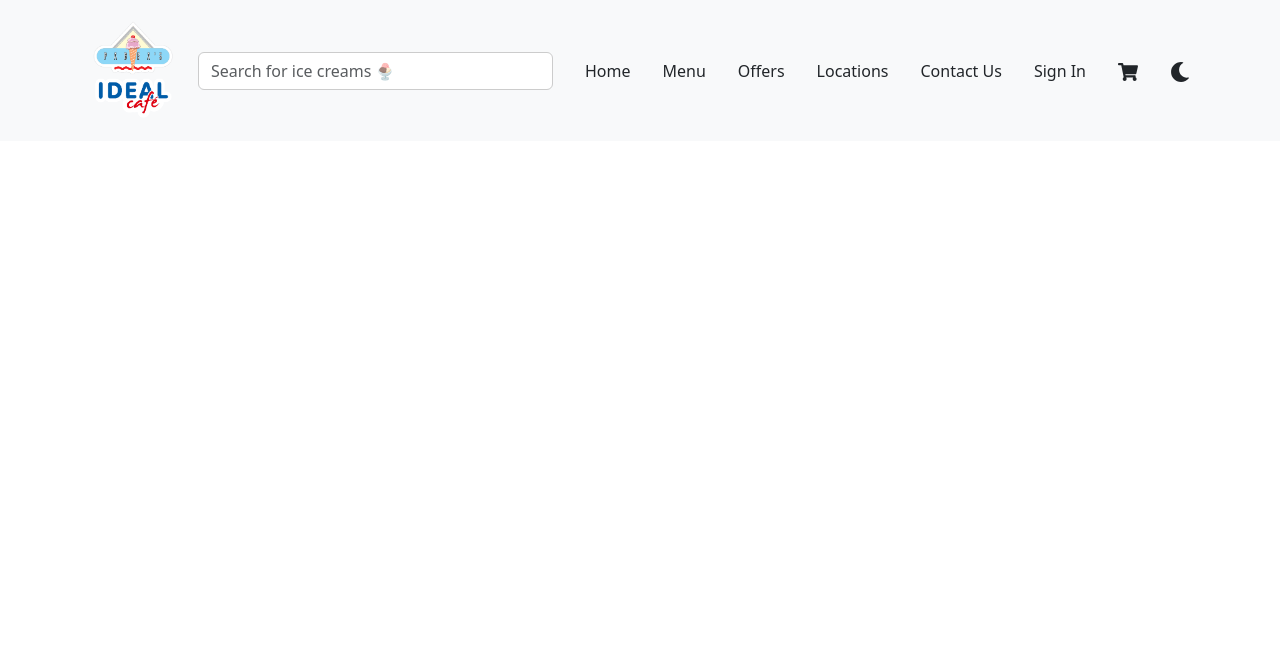
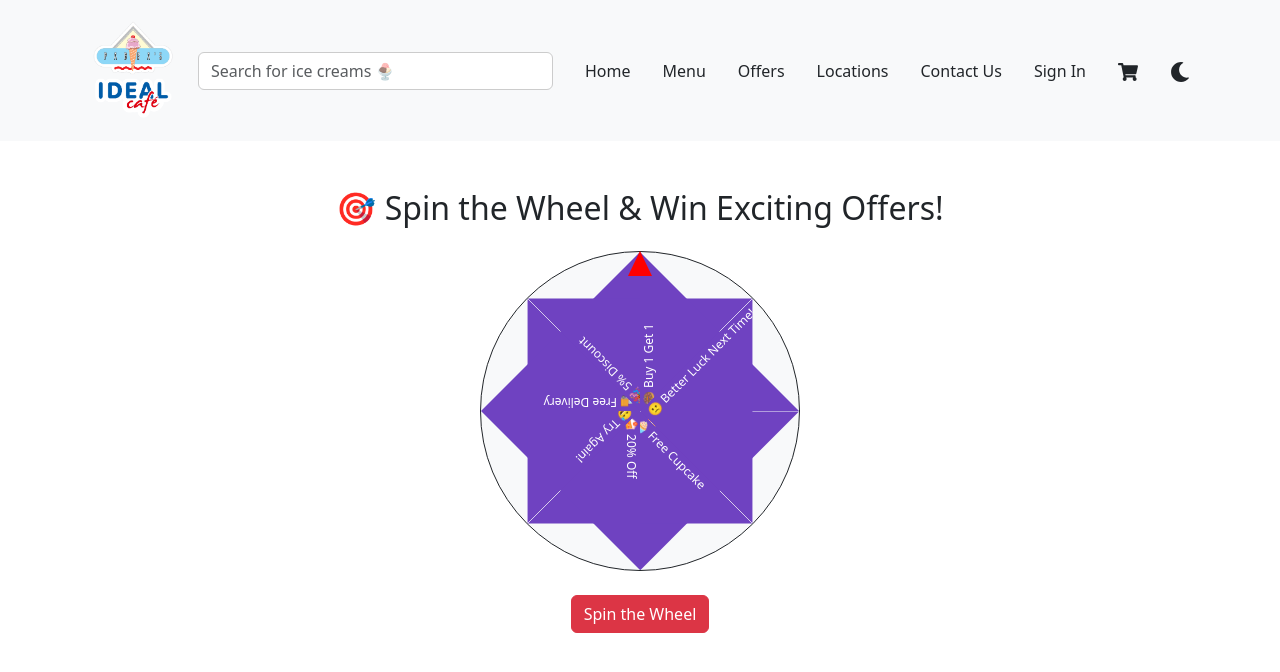
Before and after one commit to sanikasail00/Ideal_cafe, a React (Vite) app: page /Offers in a window 1280 px wide. Shown: the top 672 px of the page. Built offline with nearby package versions, Linux system fonts and the light colour scheme.

Commit message:
Added Spinwheel and offers page

```diff
--- a/src/App.jsx
+++ b/src/App.jsx
@@ -4,7 +4,7 @@ import Menupage from './components/Menupage';
 import { BrowserRouter as Router, Routes, Route } from 'react-router-dom';
 import Home from "./components/Home"
 import Contactus from './components/Contactus';
-
+import Offers from './components/Offers';
 export default function App() {
   return (
     <Router>
@@ -13,6 +13,7 @@ export default function App() {
         <Route path="/" element={<Home />} />
         <Route path="/Menu" element={<Menupage />} />
         <Route path="/Contact Us" element={<Contactus/>}/>
+        <Route path="Offers" element={<Offers/>}/>
       </Routes>
     </Router>
   );
--- a/src/components/NavigationBar.jsx
+++ b/src/components/NavigationBar.jsx
@@ -48,7 +48,7 @@ export default function NavigationBar() {
             <Nav className="d-flex align-items-center ms-auto gap-3">
               <Nav.Link as={Link} to="/" className={darkMode ? "text-white" : "text-dark"}>Home</Nav.Link>
               <Nav.Link as={Link} to="/menu" className={darkMode ? "text-white" : "text-dark"}>Menu</Nav.Link>
-              <Nav.Link className={darkMode ? "text-white" : "text-dark"}>Offers</Nav.Link>
+              <Nav.Link as={Link} to="/Offers" className={darkMode ? "text-white" : "text-dark"}>Offers</Nav.Link>
               <Nav.Link className={darkMode ? "text-white" : "text-dark"}>Locations</Nav.Link>
               <Nav.Link as={Link} to="/Contact Us" className={darkMode ? "text-white" : "text-dark"}>Contact Us</Nav.Link>
               <Nav.Link className={darkMode ? "text-white" : "text-dark"}>Sign In</Nav.Link>
--- /dev/null
+++ b/src/components/Offers.css
@@ -0,0 +1,35 @@
+.wheel-container {
+    width: 320px;
+    height: 320px;
+  }
+
+  .wheel {
+    width: 100%;
+    height: 100%;
+    position: relative;
+    background: #f8f9fa;
+    transition: transform 3s ease-out;
+  }
+
+  .segment {
+    position: absolute;
+    width: 50%;
+    height: 50%;
+    top: 50%;
+    left: 50%;
+    transform-origin: 0% 0%;
+    font-size: 12px;
+    text-align: left;
+    padding-left: 5px;
+    color: white;
+    background: #6f42c1;
+    clip-path: polygon(0 0, 100% 0, 0 100%);
+  }
+
+  .pointer {
+    width: 0;
+    height: 0;
+    border-left: 12px solid transparent;
+    border-right: 12px solid transparent;
+    border-bottom: 25px solid red;
+  }
--- /dev/null
+++ b/src/components/Offers.jsx
@@ -0,0 +1,74 @@
+import React, { useState } from 'react';
+import './Offers.css';
+
+const Offers = () => {
+  const [result, setResult] = useState('');
+  const [isSpinning, setIsSpinning] = useState(false);
+
+  const rewards = [
+    "🎂 10% Discount",
+    "🧁 Free Cupcake",
+    "🍰 20% Off",
+    "😅 Try Again!",
+    "🚚 Free Delivery",
+    "🎉 5% Discount",
+    "🍩 Buy 1 Get 1",
+    "🙁 Better Luck Next Time!",
+  ];
+
+  const spinWheel = () => {
+    setIsSpinning(true);
+    setResult('');
+
+    const randomIndex = Math.floor(Math.random() * rewards.length);
+    const degree = 360 * 5 + (360 / rewards.length) * randomIndex;
+
+    const wheel = document.getElementById('wheel');
+    wheel.style.transition = 'transform 3s ease-out';
+    wheel.style.transform = `rotate(${degree}deg)`;
+
+    setTimeout(() => {
+      setResult(rewards[randomIndex]);
+      setIsSpinning(false);
+    }, 3100);
+  };
+
+  return (
+    <div className="container text-center mt-5">
+      <h2 className="mb-4">🎯 Spin the Wheel & Win Exciting Offers!</h2>
+
+      <div className="wheel-container mx-auto position-relative mb-4">
+        <div id="wheel" className="wheel border border-dark rounded-circle">
+          {rewards.map((reward, index) => (
+            <div
+              key={index}
+              className="segment"
+              style={{
+                transform: `rotate(${(360 / rewards.length) * index}deg)`,
+              }}
+            >
+              {reward}
+            </div>
+          ))}
+        </div>
+        <div className="pointer position-absolute top-0 start-50 translate-middle-x" />
+      </div>
+
+      <button
+        className="btn btn-danger"
+        onClick={spinWheel}
+        disabled={isSpinning}
+      >
+        {isSpinning ? 'Spinning...' : 'Spin the Wheel'}
+      </button>
+
+      {result && (
+        <div className="alert alert-success mt-4">
+          🎊 <strong>You got:</strong> {result}
+        </div>
+      )}
+    </div>
+  );
+};
+
+export default Offers;
```
